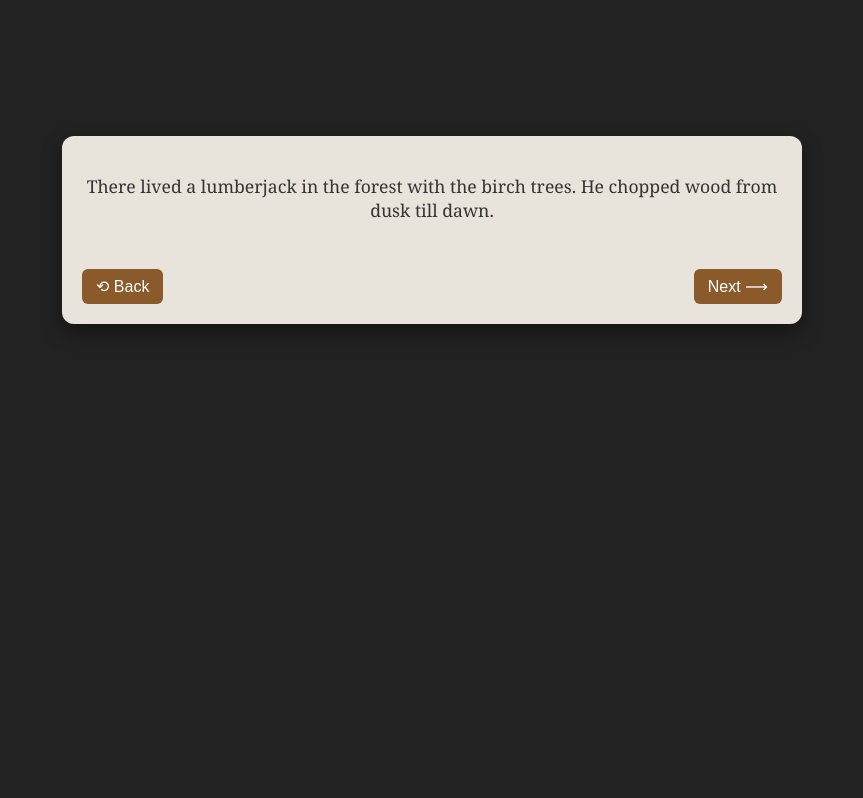
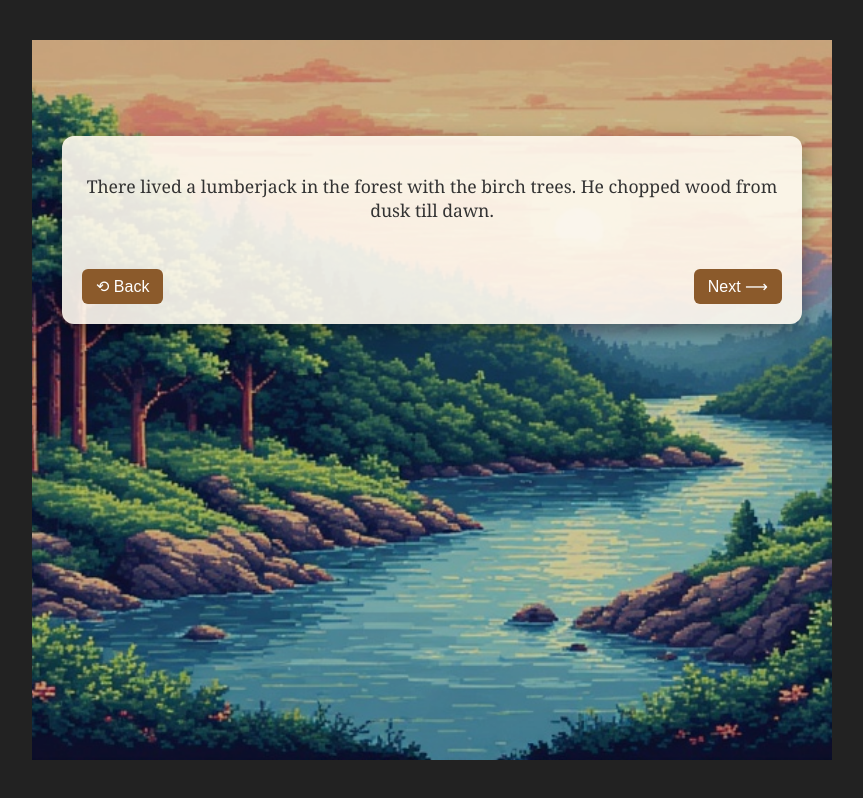
Before and after one commit to mahsaad112/project, a plain HTML site: page index.html in a window 1280 px wide. Shown: the whole page, without its empty margins (208-1071 px from the left). Drawn offline with Linux system fonts and the light colour scheme.

Commit message:
Update style.css

```diff
--- a/style.css
+++ b/style.css
@@ -27,7 +27,7 @@ body, html {
   position: absolute;
   width: 100%;
   height: 100%;
-  background: url('assets/forest_sunset.png') center/cover no-repeat;
+  background: url('assets/forest-sunset.png') center/cover no-repeat;
   z-index: 0;
   filter: brightness(0.8);
 }
```
